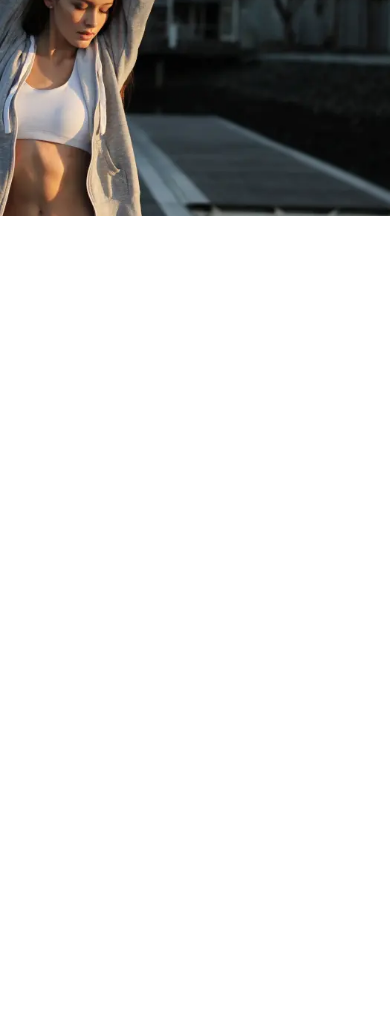
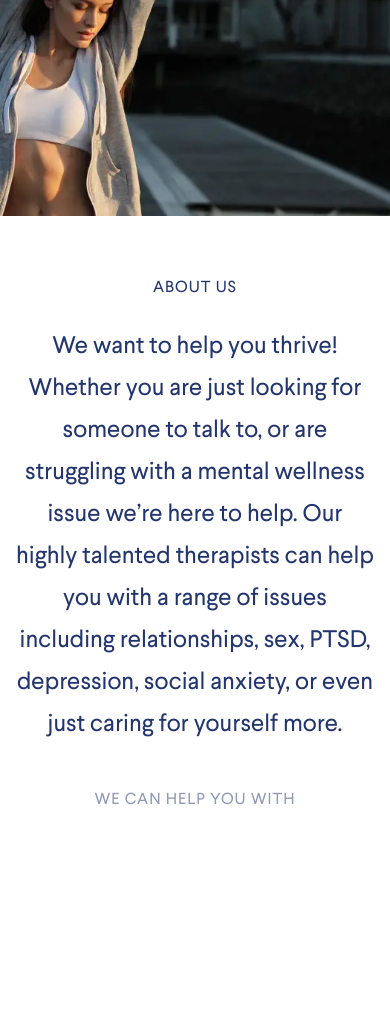
Before and after one commit to mates4352/Thrivetalk-project, a plain HTML site: page index.html in a window 390 px wide. Shown: the part 1564-2589 px from the top of the page. Before the commit the page ends 2040 px from the top, so only its background shows below. Drawn offline with Linux system fonts and the light colour scheme.

Commit message:
section about

```diff
--- a/css/index.css
+++ b/css/index.css
@@ -520,6 +520,42 @@ sup {
   object-position: center;
 }
 
+.About {
+  grid-column: 1/span 8;
+  position: relative;
+}
+
+.About__title {
+  position: absolute;
+  top: 31%;
+  left: 5%;
+  font-size: 16px;
+  line-height: 23px;
+  font-family: "LarsseitRegular";
+  color: #22356F;
+  letter-spacing: 0.06em;
+}
+
+.About__wrapper {
+  max-width: 580px;
+  margin: 0 auto;
+  padding: 150px 0 25px 0;
+}
+
+.About__text {
+  margin-bottom: 75px;
+}
+
+.About__help {
+  display: block;
+  font-size: 16px;
+  line-height: 19px;
+  font-family: "LarsseitRegular";
+  color: rgba(34, 53, 111, 0.5);
+  letter-spacing: 0.06em;
+  text-align: center;
+}
+
 /*-footer-*/
 
 @supports (-webkit-appearance:none) {
@@ -541,6 +577,30 @@ sup {
 @media (max-width: 992px) {
   .container {
     max-width: 768px;
+  }
+
+@supports (-webkit-appearance:none) {
+
+}
+}
+
+@media screen and (max-width: 900px) {
+  .About__title {
+    position: absolute;
+    top: 10%;
+    left: 50%;
+    -webkit-transform: translateX(-50%);
+    -ms-transform: translateX(-50%);
+    transform: translateX(-50%);
+  }
+
+  .About__wrapper {
+    padding: 110px 15px 15px;
+  }
+
+  .About__text {
+    margin-bottom: 45px;
+    text-align: center;
   }
 
 @supports (-webkit-appearance:none) {
--- a/index.html
+++ b/index.html
@@ -92,7 +92,15 @@
 	<picture><source srcset="./assets/images/thrive/bg.webp" type="image/webp"><img  src="./assets/images/thrive/bg.png" alt=""></picture>
 </div>
 
+		<section class="About">
+	<h4 class="About__title">ABOUT US</h4>
 
+	<div class="About__wrapper">
+		<p class="About__text text">We want to help you thrive! Whether you are just looking for someone to talk to, or are struggling with a mental wellness issue we’re here to help.  Our highly talented therapists can help you with a range of issues including relationships, sex, PTSD, depression, social anxiety, or even just caring for yourself more.</p>
+		<span class="About__help">WE CAN HELP YOU WITH</span>
+	</div>
+
+</section>
 
 
 
```
Also changed, not shown: index.min.html (+1 -1 lines), css/index.min.css.
